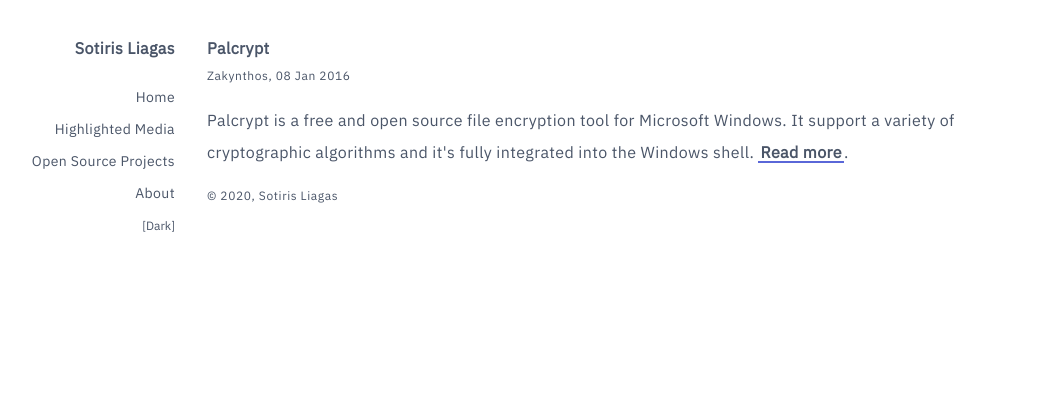
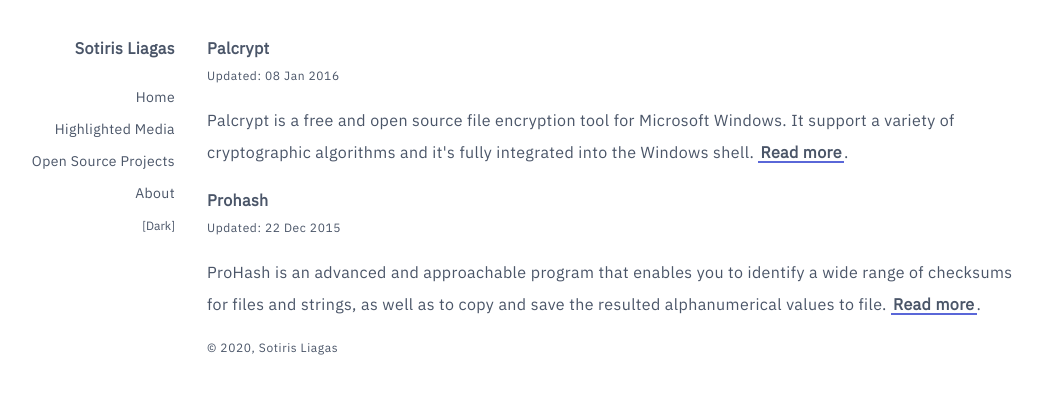
Before and after one commit to liagason/A-Jekyll-Blog, a Jekyll site: the page built from open/index.html, in a window 1280 px wide. Shown: the top 394 px of the page, without its empty margins (161-1203 px from the left). Built offline with Jekyll 4.4.1, drawn with Linux system fonts in a browser that asks for light colours.

Commit message:
Update index.html

```diff
--- a/open/index.html
+++ b/open/index.html
@@ -4,5 +4,9 @@
 ---
 
 <h1 class="font-bold">Palcrypt</h1>
-<p class="text-xs tracking-wider mb-4">Zakynthos, 08 Jan 2016</p>
+<p class="text-xs tracking-wider mb-4">Updated: 08 Jan 2016</p>
 <p class="mb-4">Palcrypt is a free and open source file encryption tool for Microsoft Windows. It support a variety of cryptographic algorithms and it's fully integrated into the Windows shell. <a target="_blank" href="https://www.softpedia.com/get/Security/Encrypting/PalCrypt.shtml">Read more</a>.</p>
+
+<h1 class="font-bold">Prohash</h1>
+<p class="text-xs tracking-wider mb-4">Updated: 22 Dec 2015</p>
+<p class="mb-4">ProHash is an advanced and approachable program that enables you to identify a wide range of checksums for files and strings, as well as to copy and save the resulted alphanumerical values to file. <a target="_blank" href="https://www.softpedia.com/get/Security/Security-Related/ProHash.shtml">Read more</a>.</p>
```
